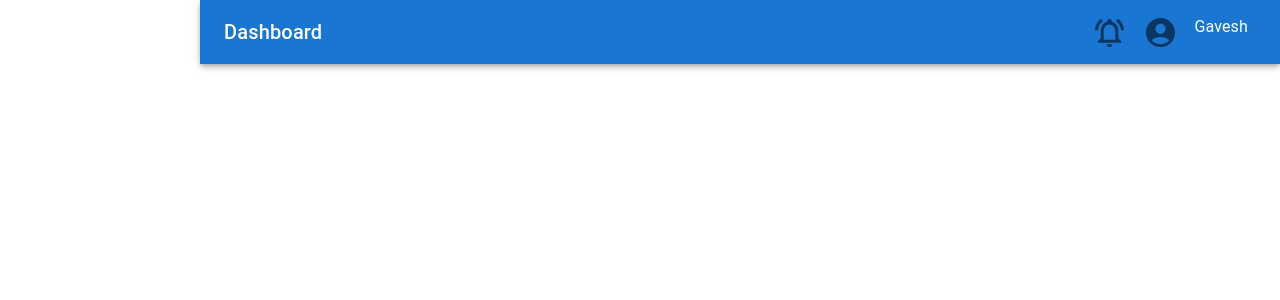
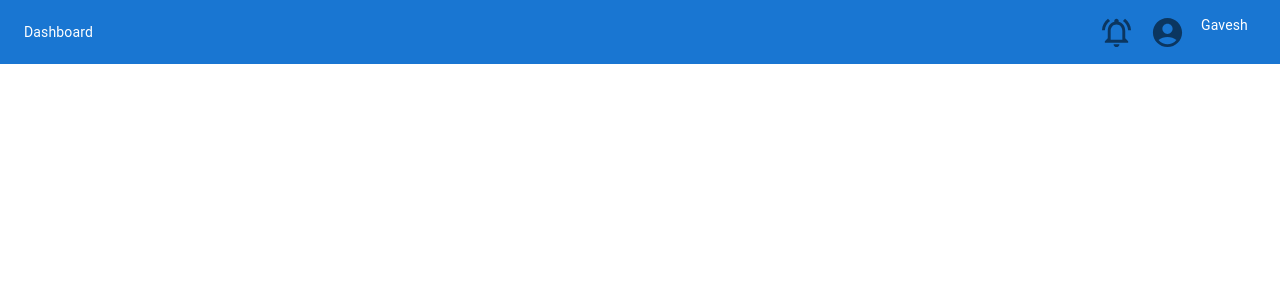
Before and after one commit to nuwankirillawala/industrial-training-management-system, a React app in the folder client/: page /navbar in a window 1280 px wide. Shown: the top 300 px of the page. Built offline with nearby package versions, Linux system fonts and the light colour scheme; the HTML template or start-up script is replaced by a standard one.

Commit message:
applying theme

```diff
--- a/client/src/components/Navbar/Navbar.jsx
+++ b/client/src/components/Navbar/Navbar.jsx
@@ -23,31 +23,29 @@ export default function Navbar () {
     //     .then(data => setPage(data.Page))
     //     .catch(error => console.error(error));
     // }, []);
-
+//sx={{ width: `calc(100% - ${200}px)`}
 
   return (
-    <Box sx={{ flexGrow: 1, borderRadius: "0px 0px 10px 10px" }}>
-      <AppBar position="fixed" sx={{ width: `calc(100% - ${200}px)`}}>
+      <AppBar position="fixed" elevation= {0} >
         <Toolbar>
-          <Typography variant="h6" component="div" sx={{ flexGrow: 1 }}>
+          <Typography variant="body2" component="div" sx={{ flexGrow: 1 }}>
             {/* <li key={products.id}> {Page}</li>  */}
             {Page}
           </Typography>
         <Stack direction="row">
-           <IconButton color="#EAFOFF" >
+           <IconButton  >
             <NotificationsActiveOutlinedIcon fontSize="large"/>
           </IconButton>
-          <IconButton color="#EAFOFF" >
+          <IconButton>
             <AccountCircleIcon fontSize="large"/>
           </IconButton>
-          <Typography sx={{padding : "8px"}}>
+          <Typography variant="body2" sx={{padding : "8px"}}>
               {Name}
           </Typography>
         </Stack>
 
         </Toolbar>
       </AppBar>
-    </Box>
   );
 }
 
```
